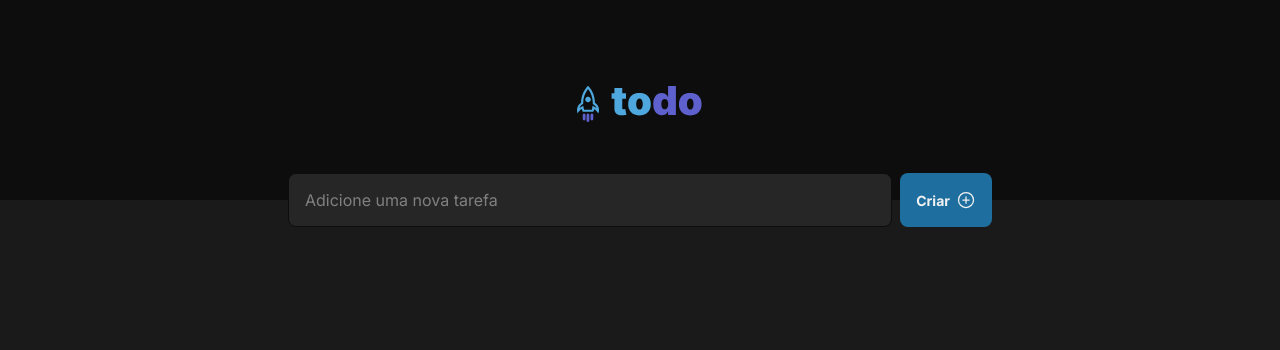
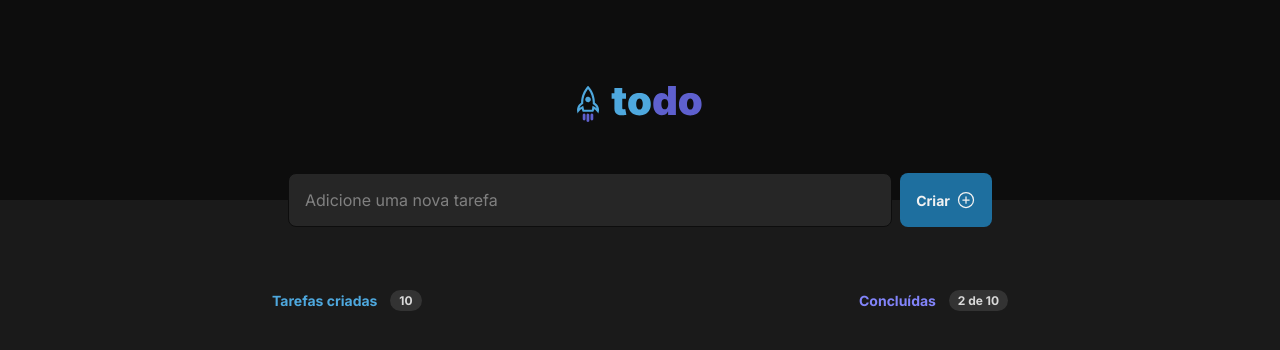
Before and after one commit to NatanJAlmeida99/ToDoList-Ignite, a React (Vite) app: page / in a window 1280 px wide. Shown: the top 350 px of the page. Built offline with nearby package versions, Linux system fonts and the light colour scheme.

Commit message:
component task

```diff
--- a/src/App.jsx
+++ b/src/App.jsx
@@ -1,10 +1,12 @@
 import { Header } from "./components/Header"
+import { Task } from "./components/Task"
 
 function App() {
 
   return (
     <>
       <Header />
+      <Task />
     </>
   )
 }
--- /dev/null
+++ b/src/components/Task.jsx
@@ -0,0 +1,19 @@
+import styles from './Task.module.css'
+
+export function Task() {
+    return (
+        <section className={styles.tasks}>
+            <header className={styles.header}>
+                <div>
+                    <p>Tarefas criadas</p>
+                    <span>10</span>
+                </div>
+
+                <div>
+                    <p className={styles.textPurple}>Concluídas</p>
+                    <span>2 de 10</span>
+                </div>
+            </header>
+        </section>
+    )
+}
--- /dev/null
+++ b/src/components/Task.module.css
@@ -0,0 +1,38 @@
+.tasks {
+    width: 100%;
+    max-width: 46rem;
+    margin: 0 auto;
+    margin-top: 5.625rem;
+}
+
+.header {
+    display: flex;
+    align-items: center;
+    justify-content: space-between;
+    margin-top: 1.5rem;
+}
+
+.header > div {
+    display: flex;
+    align-items: center;
+    gap: 0.8rem;
+}
+
+.header p {
+    color: var(--blue);
+    font-size: 0.875rem;
+    font-weight: 700;
+}
+
+.header p.textPurple {
+    color: var(--purple);
+}
+
+.header span {
+    background-color: var(--gray-400);
+    color: var(--gray-200);
+    padding: 3px 9px;
+    border-radius: 999px;
+    font-size: 0.75rem;
+    font-weight: 700;
+}
```
